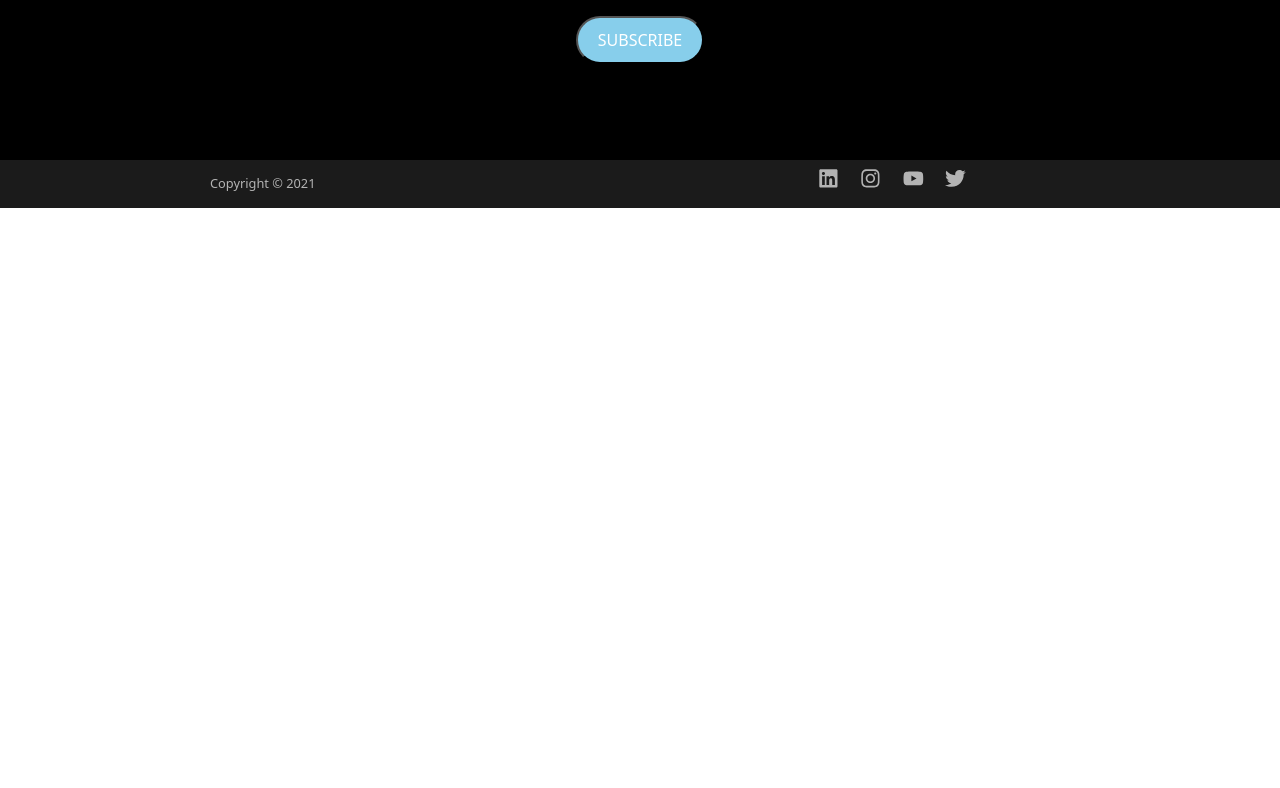
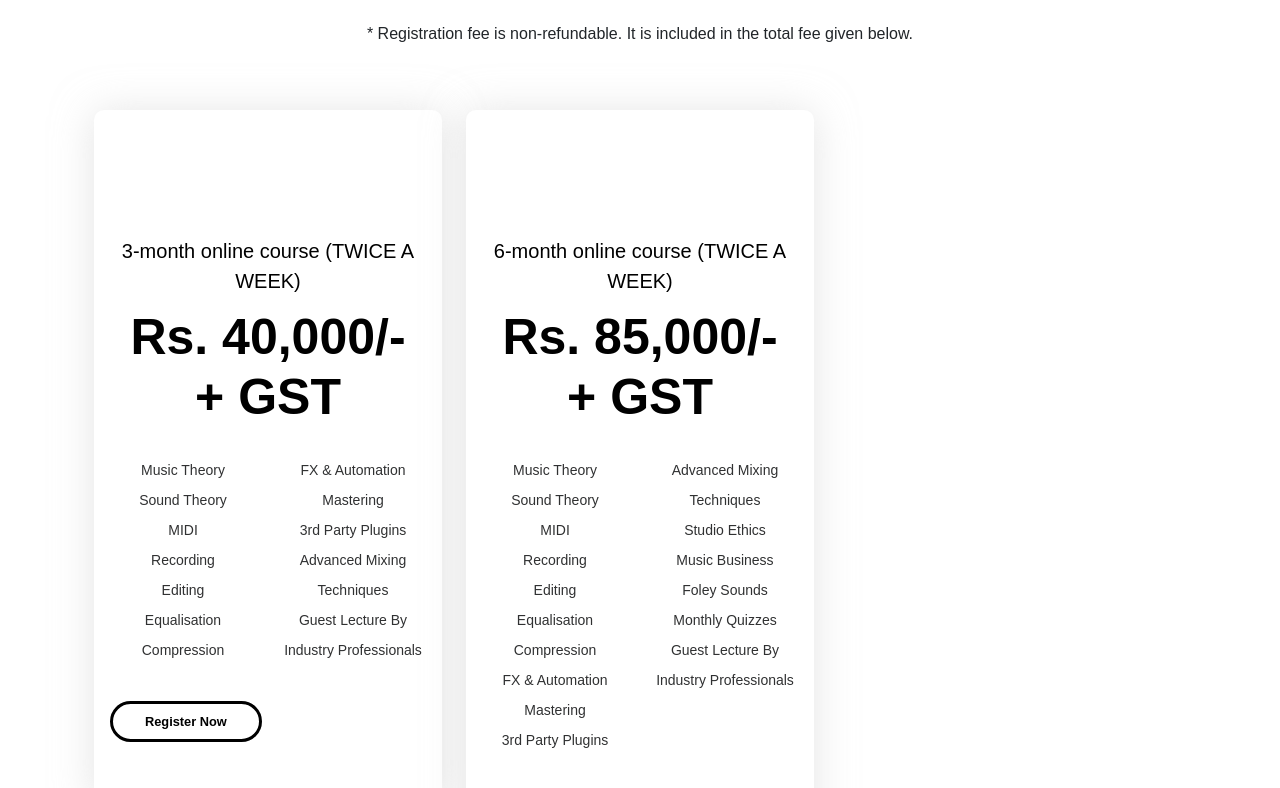
Before and after one commit to mixwithvasudevm/PortfolioSite, a React (Create React App) app in the folder client/: page /aemp in a window 1280 px wide. Shown: the part 312-1100 px from the top of the page. Before the commit the page ends 800 px from the top, so only its background shows below. Built offline with nearby package versions, Linux system fonts and the light colour scheme.

Commit message:
add Aemp page

```diff
--- a/client/package.json
+++ b/client/package.json
@@ -6,6 +6,7 @@
     "@material-ui/core": "^4.12.3",
     "@material-ui/icons": "^4.11.2",
     "@material-ui/lab": "^4.0.0-alpha.60",
+    "@mdi/font": "^6.4.95",
     "@mui/material": "^5.0.6",
     "@testing-library/jest-dom": "^5.14.1",
     "@testing-library/react": "^11.2.7",
@@ -17,6 +18,7 @@
     "install": "^0.13.0",
     "npm": "^8.1.2",
     "react": "^17.0.2",
+    "react-bootstrap": "^2.0.1",
     "react-dom": "^17.0.2",
     "react-icons": "^4.3.1",
     "react-player": "^2.9.0",
--- a/client/src/App.css
+++ b/client/src/App.css
@@ -36,6 +36,10 @@ h2::after {
   border-radius: 2px;
   width: 100px;
   margin-top: 20px;
+}
+.courses-offered::after
+{
+  width: auto;
 }
 /* For Header */
 .navbar {
--- a/client/src/App.js
+++ b/client/src/App.js
@@ -7,7 +7,7 @@ import {
   Redirect,
 } from "react-router-dom";
 import { Header, Footer } from "./components";
-import { Blogs, Home ,Add } from "./views";
+import { Blogs, Home ,Add, Aemp } from "./views";
 
 function App() {
   return (
@@ -16,6 +16,7 @@ function App() {
         <Header />
         <Switch>
           <Route path="/home" exact component={Home} />
+          <Route path="/aemp" exact component={Aemp} />
           <Route path="/blogs" exact component={Blogs} />
           <Route path="/blogs/add" exact component={Add} />
         </Switch>
--- /dev/null
+++ b/client/src/components/AempBody.jsx
@@ -0,0 +1,92 @@
+import React, { Component } from "react";
+import { Button, Container, Row, Col } from "reactstrap";
+import "./css/pricing-plan.css";
+
+class AempBody extends Component {
+  render() {
+    return (
+      <div className="AempBody mt-5 mx-lg-4 mb-5">
+        <Container className="ml-5 mr-5 ">
+        <div class="container ">
+      <div class="row">
+        <div class="col-md-4">
+          <div class="card pricing-card pricing-card-highlighted  pricing-plan-pro">
+            <div class="card-body">
+                <i class="mdi mdi-trophy pricing-plan-icon"></i>
+              <p class="pricing-plan-title">3-month online course (TWICE A WEEK)</p>
+              <h3 class="pricing-plan-cost ml-auto">Rs. 40,000/- + GST</h3>
+             <Row>
+              <Col>
+              <ul class="pricing-plan-features">
+                <li>Music Theory</li>
+                <li>Sound Theory</li>
+                <li>MIDI</li>
+                <li>Recording</li>
+                <li>Editing</li>
+                <li>Equalisation</li>
+                <li>Compression</li>
+                </ul>
+                </Col>
+                <Col>
+
+              <ul class="pricing-plan-features">
+                <li>FX & Automation</li>
+                <li>Mastering</li>
+                <li>3rd Party Plugins</li>
+                <li>Advanced Mixing Techniques</li>
+                <li>Guest Lecture By Industry Professionals</li>
+              </ul>
+              </Col>
+              </Row>
+              <div className="dark-btn">Register Now</div>
+            </div>
+          </div>
+        </div>
+        <div class="col-md-4">
+          <div class="card pricing-card pricing-card-highlighted pricing-plan-basic">
+            <div class="card-body">
+              <i class="mdi mdi-cube-outline pricing-plan-icon"></i>
+              <p class="pricing-plan-title">6-month online course (TWICE A WEEK)</p>
+              <h3 class="pricing-plan-cost ml-auto">Rs. 85,000/- + GST</h3>
+
+              <Row>
+                  <Col>
+              <ul class="pricing-plan-features">
+
+                  <li>Music Theory</li>
+                    <li>Sound Theory</li>
+                    <li>MIDI</li>
+                    <li>Recording</li>
+                    <li>Editing</li>
+                    <li>Equalisation</li>
+                    <li>Compression</li>
+                    <li>FX & Automation</li>
+                    <li>Mastering</li>
+                    <li>3rd Party Plugins</li>
+                    </ul>
+                    </Col>
+                    <Col>
+                  <ul class="pricing-plan-features">
+                    <li>Advanced Mixing Techniques</li>
+                    <li>Studio Ethics</li>
+                    <li>Music Business</li>
+                    <li>Foley Sounds</li>
+                    <li>Monthly Quizzes</li>
+                    <li>Guest Lecture By Industry Professionals</li>
+                 </ul>
+                    </Col>
+            </Row>
+              <div className="dark-btn">Register Now</div>
+            </div>
+          </div>
+        </div>
+      </div>
+    </div>
+
+        </Container>
+      </div>
+    );
+  }
+}
+
+export default AempBody;
--- /dev/null
+++ b/client/src/components/AempHead.jsx
@@ -0,0 +1,30 @@
+import React, { Component } from "react";
+import { Button, Container, Row, Col } from "reactstrap";
+
+class AempHead extends Component {
+  render() {
+    return (
+      <div className="AempHead mt-5 mx-lg-4 mb-5">
+        <Container className="ml-5 mr-5 ">
+          <Row className="mb-5">
+            <Col className="mt-5 d-flex align-items-center justify-content-center h1">
+            COURSES OFFERED
+            </Col>
+          </Row>
+          <Row className="mb-1">
+            <Col className="mt-5 d-flex align-items-center justify-content-center h1">
+           <h2 className="courses-offered">RATES</h2>
+            </Col>
+          </Row>
+          <Row className="mb-1">
+            <Col className="mt-1 d-flex align-items-center justify-content-center">
+           <p>* Registration fee is non-refundable. It is included in the total fee given below.</p>
+            </Col>
+          </Row>
+        </Container>
+      </div>
+    );
+  }
+}
+
+export default AempHead;
--- a/client/src/components/FormApp.js
+++ b/client/src/components/FormApp.js
@@ -1,7 +1,7 @@
 import React, { useState } from "react";
 
 import RichEditor from "./RichEditor";
-// import ReadOnly from "./ReadOnly";
+ import ReadOnly from "./ReadOnly";
 //by importing more we can add title and pics also
 
 const FormApp = () => {
@@ -10,7 +10,7 @@ const FormApp = () => {
   return (
     <div>
       <RichEditor value={input} setValue={setInput} />
-      {/* <ReadOnly initialValue={initialValue} /> */}
+      <ReadOnly initialValue={initialValue} />
     </div>
   );
 };
--- /dev/null
+++ b/client/src/components/css/pricing-plan.css
@@ -0,0 +1,111 @@
+body {
+  font-family: 'Karla', sans-serif; }
+
+.pricing-table-subtitle {
+  margin-top: 68px;
+  font-weight: normal; }
+
+.pricing-table-title {
+  font-weight: bold;
+  margin-bottom: 68px; }
+
+.pricing-card {
+  border: none;
+  border-radius: 10px;
+  margin-bottom: 40px;
+  text-align: center;
+  -webkit-transition: all 0.6s;
+  transition: all 0.6s; }
+  .pricing-card:hover {
+    box-shadow: 0 2px 40px 0 rgba(205, 205, 205, 0.55); }
+  .pricing-card.pricing-card-highlighted {
+    box-shadow: 0 2px 40px 0 rgba(205, 205, 205, 0.55); }
+  .pricing-card:hover {
+    box-shadow: 0 2px 40px 0 rgba(205, 205, 205, 0.55);
+    -webkit-transform: translateY(-10px);
+            transform: translateY(-10px); }
+  .pricing-card .card-body {
+    padding-top: 55px;
+    padding-bottom: 62px; }
+
+.pricing-plan-title {
+  font-size: 20px;
+  color: #000;
+  margin-bottom: 11px;
+  font-weight: normal; }
+
+.pricing-plan-cost {
+  font-size: 50px;
+  color: #000;
+  font-weight: bold;
+  margin-bottom: 29px; }
+
+.pricing-plan-icon {
+  display: inline-block;
+  width: 40px;
+  height: 40px;
+  font-size: 40px;
+  line-height: 1;
+  margin-bottom: 24px; }
+  .pricing-plan-basic .pricing-plan-icon {
+    color: #fe397a; }
+  .pricing-plan-pro .pricing-plan-icon {
+    color: #10bb87; }
+  .pricing-plan-enterprise .pricing-plan-icon {
+    color: #5d78ff; }
+
+.pricing-plan-features {
+  list-style: none;
+  padding-left: 0;
+  font-size: 14px;
+  line-height: 2.14;
+  margin-bottom: 35px;
+  color: #303132; }
+
+.pricing-plan-purchase-btn {
+  color: #000;
+  font-size: 16px;
+  font-weight: bold;
+  width: 145px;
+  height: 45px;
+  border-radius: 22.5px;
+  -webkit-transition: all 0.4s;
+  transition: all 0.4s;
+  position: relative;
+  display: -webkit-box;
+  display: flex;
+  -webkit-box-align: center;
+          align-items: center;
+  margin-left: auto;
+  margin-right: auto;
+  -webkit-box-pack: center;
+          justify-content: center; }
+  .pricing-plan-basic .pricing-plan-purchase-btn {
+    background-color: #fe397a;
+    color: #fff; }
+    .pricing-plan-basic .pricing-plan-purchase-btn:hover {
+      box-shadow: 0 3px 0 0 #b7013d; }
+    .pricing-plan-basic .pricing-plan-purchase-btn:active {
+      -webkit-transform: translateY(3px);
+              transform: translateY(3px);
+      box-shadow: none; }
+  .pricing-plan-pro .pricing-plan-purchase-btn {
+    background-color: #10bb87;
+    color: #fff; }
+    .pricing-plan-pro .pricing-plan-purchase-btn:hover {
+      box-shadow: 0 3px 0 0 #0a7554; }
+    .pricing-plan-pro .pricing-plan-purchase-btn:active {
+      -webkit-transform: translateY(3px);
+              transform: translateY(3px);
+      box-shadow: none; }
+  .pricing-plan-enterprise .pricing-plan-purchase-btn {
+    background-color: #5d78ff;
+    color: #fff; }
+    .pricing-plan-enterprise .pricing-plan-purchase-btn:hover {
+      box-shadow: 0 3px 0 0 #1138ff; }
+    .pricing-plan-enterprise .pricing-plan-purchase-btn:active {
+      -webkit-transform: translateY(3px);
+              transform: translateY(3px);
+      box-shadow: none; }
+
+/*# sourceMappingURL=pricing-plan.css.map */
--- /dev/null
+++ b/client/src/views/Aemp.jsx
@@ -0,0 +1,17 @@
+import React, { Component } from "react";
+
+ import AempHead from "../components/AempHead";
+ import AempBody from "../components/AempBody";
+
+class Aemp extends Component {
+  render() {
+    return (
+      <div>
+       <AempHead />
+       <AempBody />
+      </div>
+    );
+  }
+}
+
+export default Aemp;
--- a/client/src/views/index.js
+++ b/client/src/views/index.js
@@ -1,3 +1,4 @@
 export { default as Home } from "./Home";
 export { default as Blogs } from "./Blogs";
 export { default as Add } from "./Add";
+export { default as Aemp } from "./Aemp";
```
Also changed, not shown: 2 other files (tests, documents, lock files or other folders).
